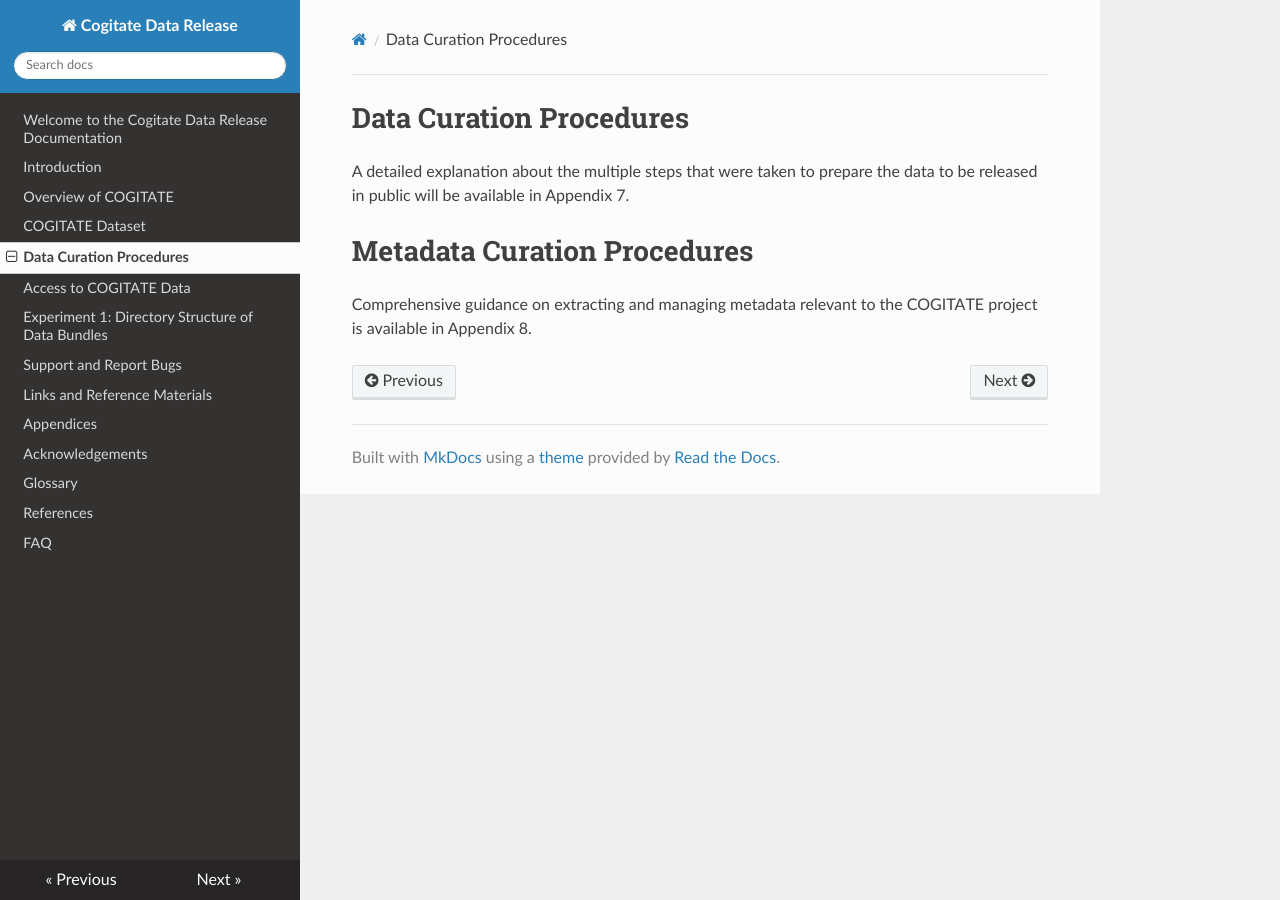
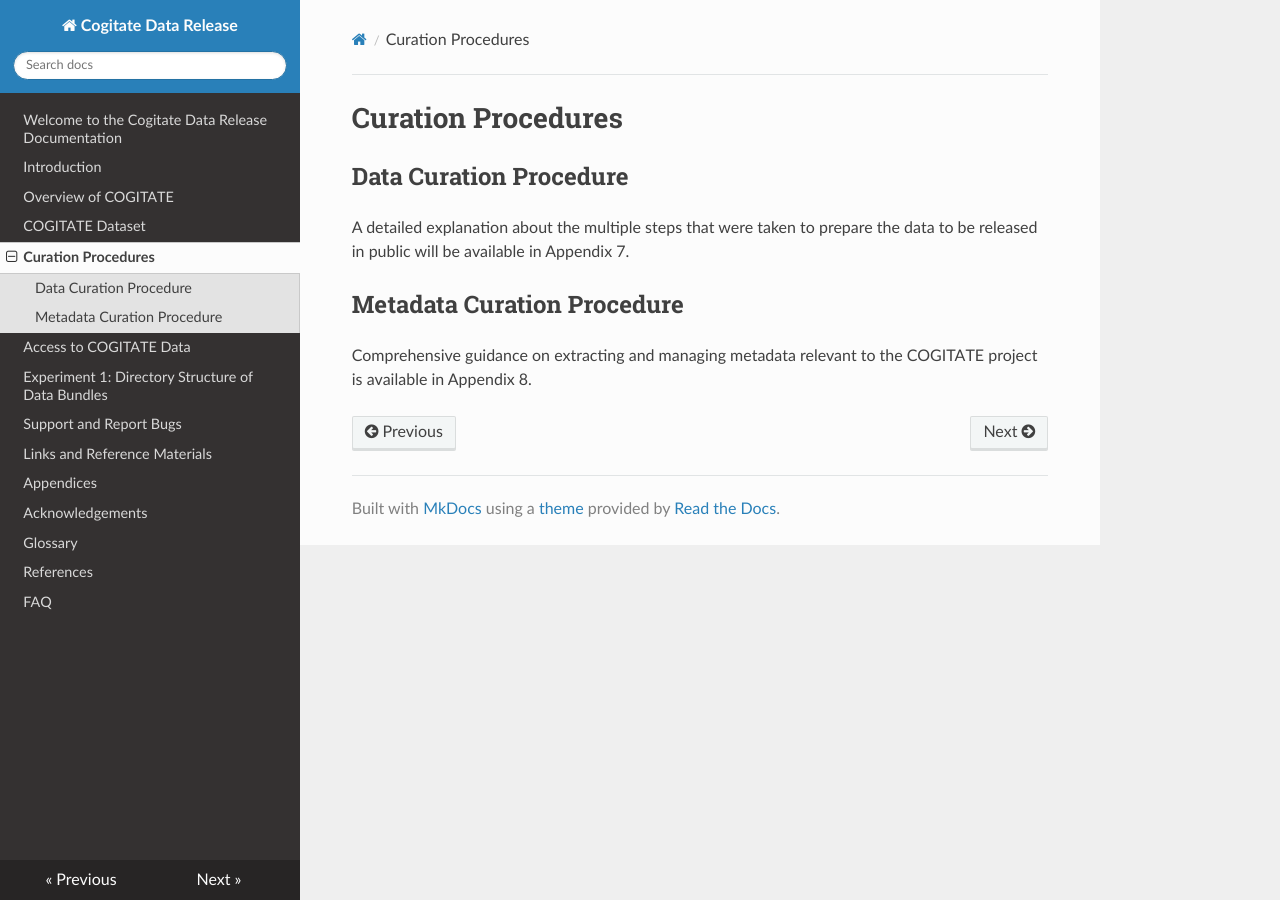
Before and after one commit to Cogitate-consortium/cogitate-data, an MkDocs documentation site: the page built from docs/04_data.md, in a window 1280 px wide. Built offline with MkDocs 1.6.1, drawn with Linux system fonts in a browser that asks for light colours; nearby versions of some CDN libraries.

Commit message:
Changed title and structure of Data Curation Procedure

```diff
--- a/docs/04_data.md
+++ b/docs/04_data.md
@@ -1,7 +1,9 @@
-# Data Curation Procedures
+# Curation Procedures
+
+## Data Curation Procedure
 
 A detailed explanation about the multiple steps that were taken to prepare the data to be released in public will be available in Appendix 7.
 
-# Metadata Curation Procedures
+## Metadata Curation Procedure
 
 Comprehensive guidance on extracting and managing metadata relevant to the COGITATE project is available in Appendix 8.
```
